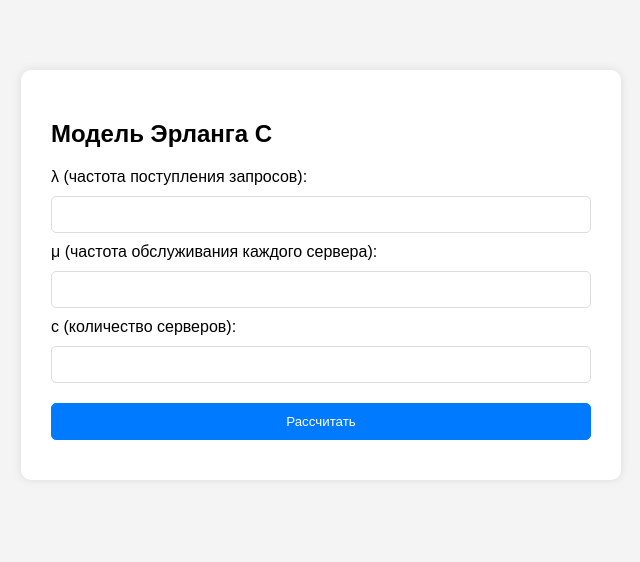
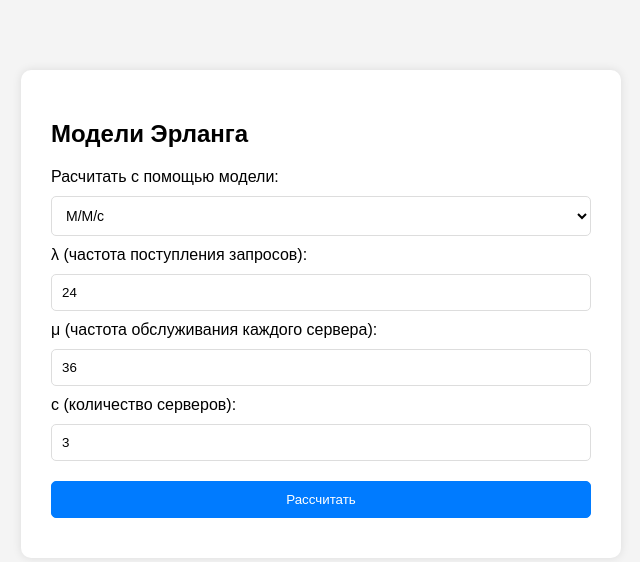
Before and after one commit to dashikozh/vkr_mmc_model, a Flask app: page / in a window 1280 px wide. Shown: the top 562 px of the page, without its empty margins (319-959 px from the left). Run offline with Flask 3, Linux system fonts and the light colour scheme.

Commit message:
Update index.html

```diff
--- a/templates/index.html
+++ b/templates/index.html
@@ -1,41 +1,85 @@
 <!DOCTYPE html>
 <html>
 <head>
-    <title>Модель Эрланга С</title>
+    <title>Модели Эрланга</title>
     <meta charset="UTF-8">
     <link rel="stylesheet" href="{{ url_for('static', filename='style.css') }}">
 </head>
 <body>
+    <!-- див для отладки -->
+    <div class="debager">
+<!--         <pre>
+            {{  result | tojson(indent=2) }}
+        </pre> -->
+    </div>
+    <!-- end -->
     <div class="container">
         <p>
             {{ result.log | safe }}
         </p>
-        <h2>Модель Эрланга С</h2>
+        <h2>Модели Эрланга</h2>
         <form method="POST">
+            <label>Расчитать с помощью модели:</label>
+            <select class="jsModels" name="models">
+                <option value="mmc" {% if result.models == 'mmc' %} selected {% endif %}>M/M/c</option>
+                <option value="md1" {% if result.models == 'md1' %} selected {% endif %}>M/D/1</option>
+                <option value="mm1" {% if result.models == 'mm1' %} selected {% endif %}>M/M/1</option>
+            </select>
             <label>λ (частота поступления запросов):</label>
-            <input type="number" name="lam" required>
-
+            <input type="number" name="lam" value="{{ result.lam or '24' }}" required>
             <label>μ (частота обслуживания каждого сервера):</label>
-            <input type="number" name="mu" required>
-
-            <label>c (количество серверов):</label>
-            <input type="number" name="c" required>
-
+            <input type="number" name="mu" value="{{ result.mu or '36' }}" required>
+            <div class="jsServers">
+                <label>c (количество серверов):</label>
+                <input type="number" name="c" value="{{ result.c or '3' }}" required>
+            </div>
+            <div class="jsNRequest">
+                <label>n (вероятность того что в системе будет <b>n</b> запросов):</label>
+                <input type="number" name="n" value="{{ result.n or '2' }}" required>
+            </div>
             <button type="submit">Рассчитать</button>
         </form>
         {% if result.state %}
         <div class="result">
             <h3>Результаты:</h3>
-            <p><strong>U</strong> = {{ result.U }}<br>
+            {% if result.models != 'mm1' %}
+            <p><b>U</b> = {{ result.U }}<br>
                 <span class="result-text"><i>коэффициент использования серверов</i></span></p>
-            <p><strong>P<span style="font-size: 9px;">0</span></strong>  = {{ result.P0 }}<br>
+            {% endif %}
+            <p><b>P<span style="font-size: 9px;">0</span></b>  = {{ result.P0 }}<br>
                 <span class="result-text"><i>вероятность того, что система не занята</i></span></p>
-            <p><strong>L</strong>  = {{ result.L }}<br>
+            <p><b>L</b>  = {{ result.L }}<br>
                 <span class="result-text"><i>среднее количество запросов в системе</i></span></p>
-            <p><strong>W</strong>  = {{ result.W }} сек.<br>
+            <p><b>W</b>  = {{ result.W }} мин.<br>
                 <span class="result-text"><i>среднее время, которое запрос проводит в системе</i></span></p>
+            {% if result.models == 'mm1' %}
+            <p><b>P<span style="font-size: 9px;">(n)</span></b> = {{ result.Pn }}<br>
+                <span class="result-text"><i>вероятность того что в системе будет <b>n</b> запросов</i></span></p>
+            {% endif %}
         </div>
         {% endif %}
     </div>
 </body>
+<script>
+    function checkModels() {
+        let inputServers = document.querySelector('.jsServers'),
+            models       = document.querySelector('.jsModels').value,
+            nRequest     = document.querySelector('.jsNRequest');
+
+        if (models == 'md1' || models == 'mm1') {
+            inputServers.classList.add('d-none');
+        } else {
+            inputServers.classList.remove('d-none');
+        }
+        if (models == 'mm1') {
+           nRequest.classList.remove('d-none')
+        } else {
+           nRequest.classList.add('d-none');
+        }
+    }
+    // Проверка при загрузке
+    checkModels();
+    // Проверка при изменении
+    document.querySelector('.jsModels').onchange = checkModels;
+</script>
 </html>
```
